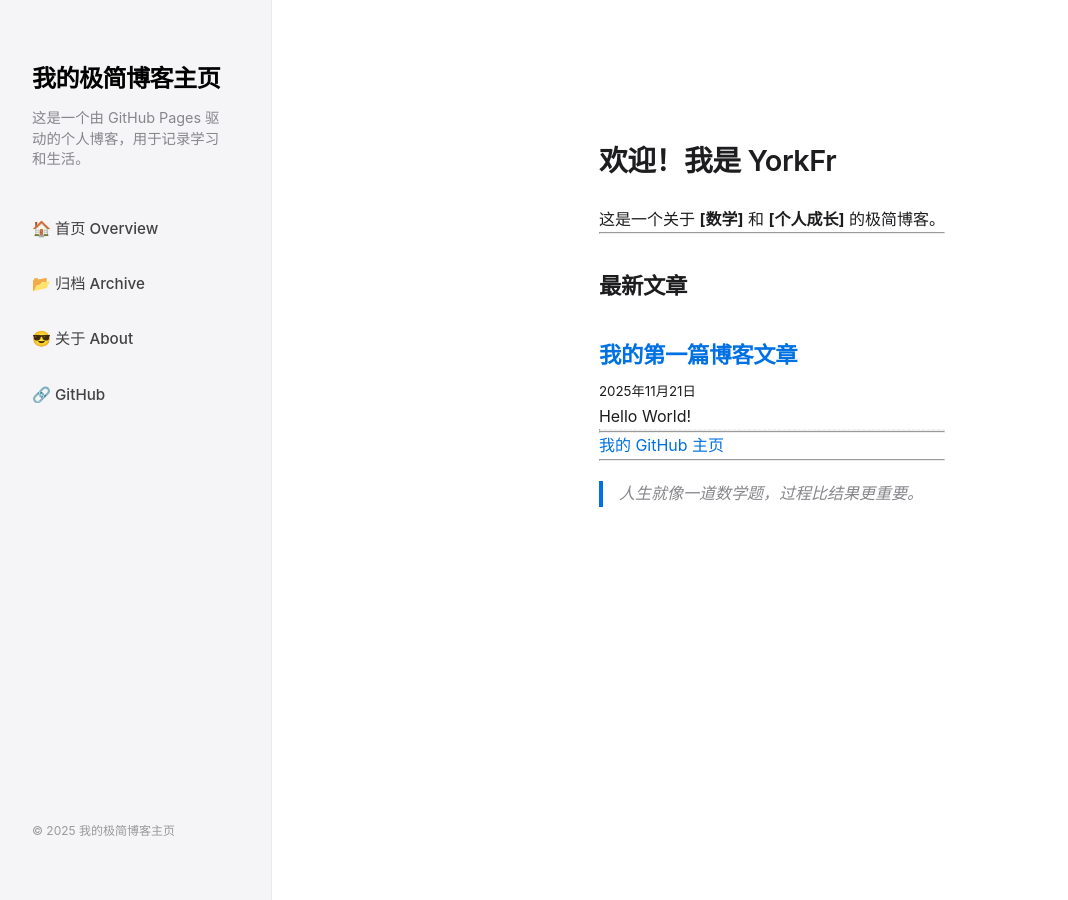
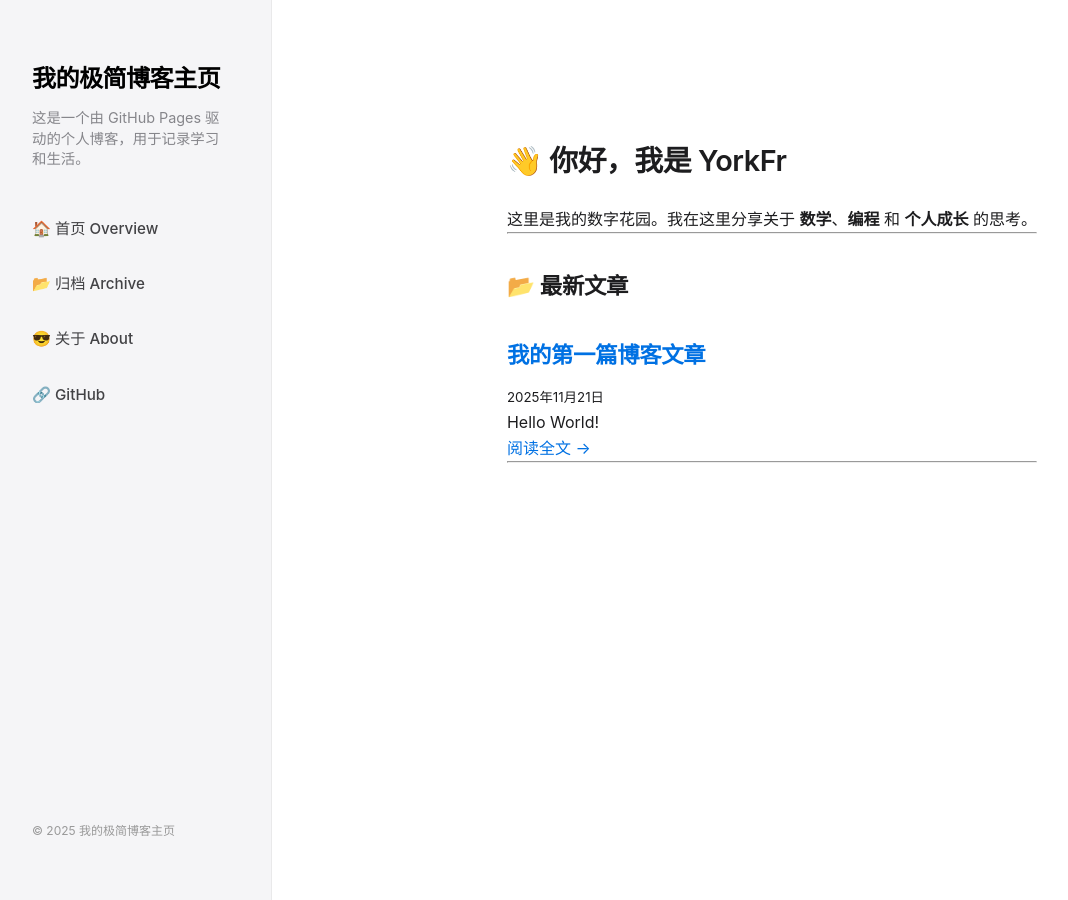
Before and after one commit to YorkFr/YorkFr.github.io, a Jekyll site: the page built from index.md, in a window 1280 px wide. Shown: the whole page, without its empty margins (8-1076 px from the left). Built offline with Jekyll 4.4.1, drawn with Linux system fonts in a browser that asks for light colours.

Commit message:
Revise index.md for improved clarity and layout
Updated the homepage content and formatting.

```diff
--- a/index.md
+++ b/index.md
@@ -1,28 +1,25 @@
 ---
 layout: default
-title: 博客首页
+title: 首页
 ---
 
-## 欢迎！我是 YorkFr
+## 👋 你好，我是 YorkFr
 
-这是一个关于 **[数学]** 和 **[个人成长]** 的极简博客。
+这里是我的数字花园。我在这里分享关于 **数学**、**编程** 和 **个人成长** 的思考。
 
 ---
 
-### 最新文章
+### 📂 最新文章
 
-{% for post in site.posts limit: 5 %}
-  <h3 style="margin-bottom: 5px;"><a href="{{ post.url | relative_url }}" style="text-decoration: none;">{{ post.title }}</a></h3>
-  <small>{{ post.date | date: "%Y年%m月%d日" }}</small>
+{% for post in site.posts %}
 
-  <p>{{ post.excerpt | strip_html | truncatewords: 20 }}</p>
-  <hr style="border-top: 1px dashed #eee;">
-{% endfor %}
+### [{{ post.title }}]({{ post.url }})
+
+<small>{{ post.date | date: "%Y年%m月%d日" }}</small>
+
+{{ post.excerpt | strip_html | truncate: 80 }}
+
+[阅读全文 →]({{ post.url }})
 
 ---
-
-[我的 GitHub 主页](https://github.com/YorkFr)
-
----
-
-> 人生就像一道数学题，过程比结果更重要。
+{% endfor %}
```
